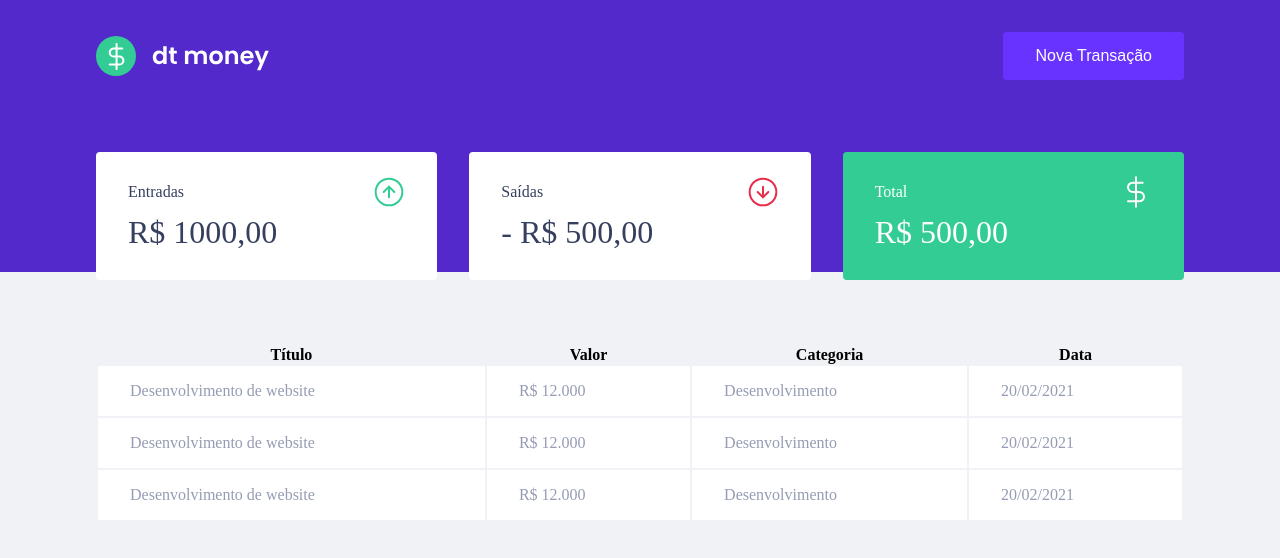
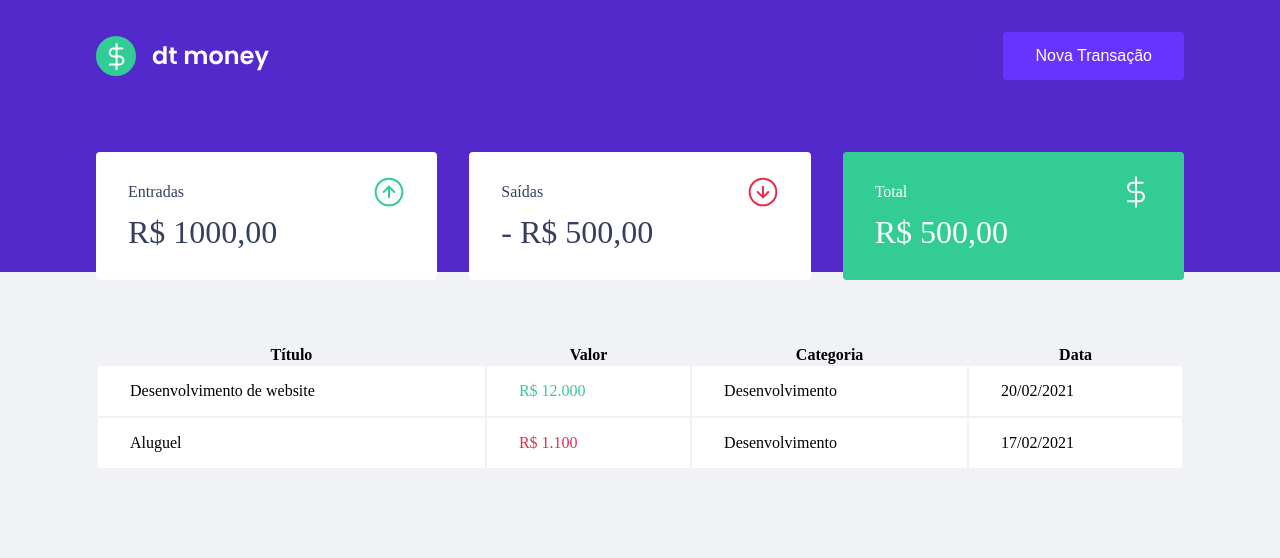
Before and after one commit to silasgon/dtmoney, a React (Create React App) app: page / in a window 1280 px wide. Shown: the top 558 px of the page. Built offline with nearby package versions, Linux system fonts and the light colour scheme.

Commit message:
finalizando a componentização

```diff
--- a/src/components/TransactionsTable/index.tsx
+++ b/src/components/TransactionsTable/index.tsx
@@ -16,21 +16,15 @@
                 <tbody>
                     <tr>
                         <td>Desenvolvimento de website</td>
-                        <td>R$ 12.000</td>
+                        <td className="deposit">R$ 12.000</td>
                         <td>Desenvolvimento</td>
                         <td>20/02/2021</td>
                     </tr>
                     <tr>
-                        <td>Desenvolvimento de website</td>
-                        <td>R$ 12.000</td>
+                        <td>Aluguel</td>
+                        <td className="withdraw">R$ 1.100</td>
                         <td>Desenvolvimento</td>
-                        <td>20/02/2021</td>
-                    </tr>
-                    <tr>
-                        <td>Desenvolvimento de website</td>
-                        <td>R$ 12.000</td>
-                        <td>Desenvolvimento</td>
-                        <td>20/02/2021</td>
+                        <td>17/02/2021</td>
                     </tr>
                 </tbody>
             </table>
--- a/src/components/TransactionsTable/styles.ts
+++ b/src/components/TransactionsTable/styles.ts
@@ -20,6 +20,19 @@
             border: 0;
             background: var(--shape);
             color: var(--text-body)
+            border-radius: 0.25rem;
+
+            &.first-child {
+                color: var(--text-title);
+            }
+
+            &.deposit {
+                color: var(--green);
+            }
+
+            &.withdraw {
+                color: var(--red);
+            }
         }
     }
 `
```
